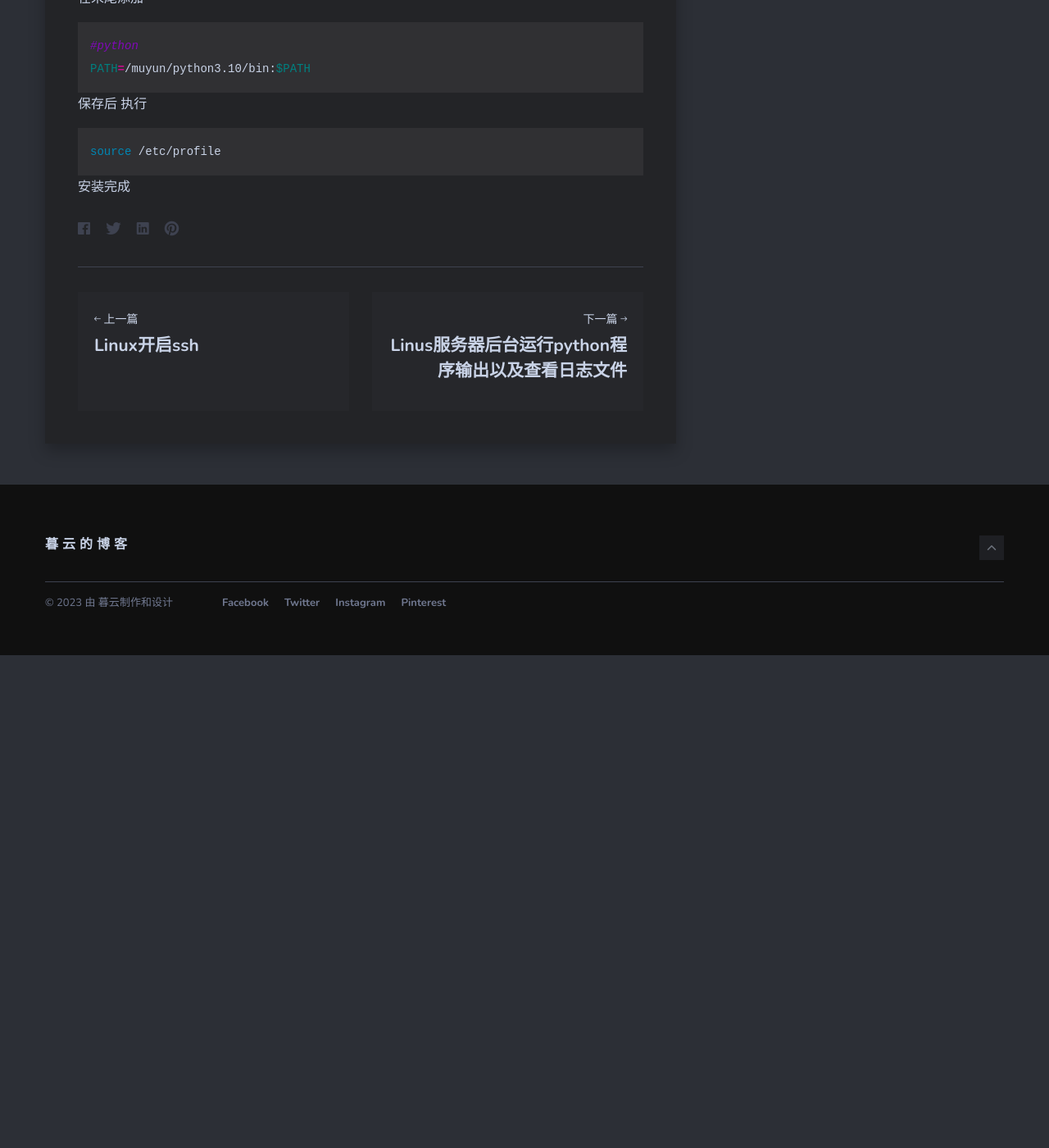
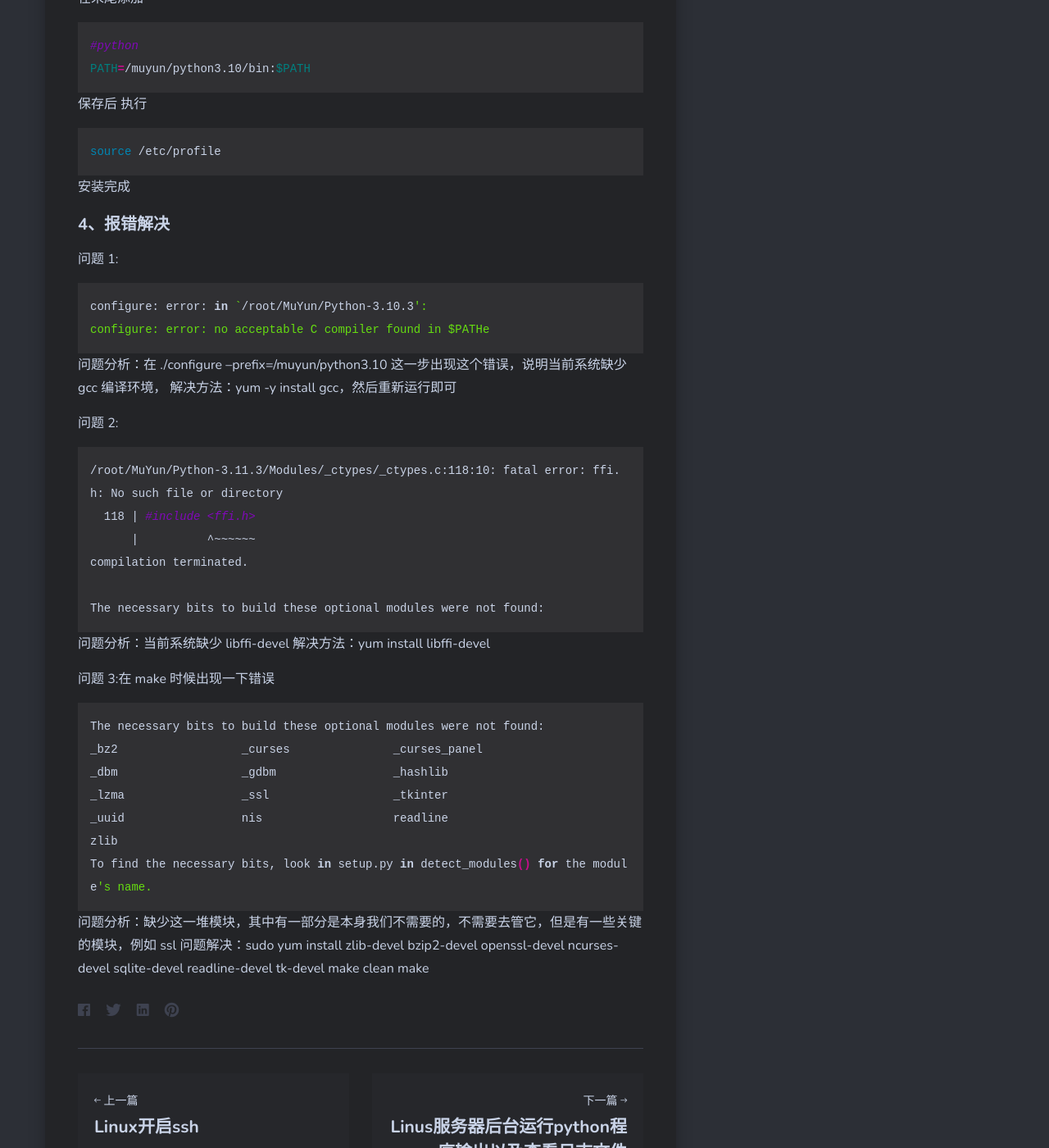
Before and after one commit to muyunR/muyunr.github.io, a Jekyll site: the page built from _posts/2022-08-28-Linux系统上安装python详细步骤.md, in a window 1280 px wide and 1400 px high, scrolled down 2586 px. Shown: the whole window at 82% size. Built offline with Jekyll 4.4.1, drawn with Linux system fonts in a browser that asks for light colours; nearby versions of some CDN libraries; before the commit the page ends 3385 px from its top, so only the background shows below that.

Commit message:
增加Linux安装python是遇到的一些错误的解决方案

````diff
--- a/_posts/2022-08-28-Linux系统上安装python详细步骤.md
+++ b/_posts/2022-08-28-Linux系统上安装python详细步骤.md
@@ -92,3 +92,46 @@ source /etc/profile
 ```
 
 安装完成
+
+#### 4、报错解决
+
+问题 1:
+
+```shell
+configure: error: in `/root/MuYun/Python-3.10.3':
+configure: error: no acceptable C compiler found in $PATHe
+```
+
+问题分析：在 ./configure --prefix=/muyun/python3.10 这一步出现这个错误，说明当前系统缺少 gcc 编译环境，
+解决方法：yum -y install gcc，然后重新运行即可
+
+问题 2:
+
+```shell
+/root/MuYun/Python-3.11.3/Modules/_ctypes/_ctypes.c:118:10: fatal error: ffi.h: No such file or directory
+  118 | #include <ffi.h>
+      |          ^~~~~~~
+compilation terminated.
+
+The necessary bits to build these optional modules were not found:
+```
+
+问题分析：当前系统缺少 libffi-devel
+解决方法：yum install libffi-devel
+
+问题 3:在 make 时候出现一下错误
+
+```shell
+The necessary bits to build these optional modules were not found:
+_bz2                  _curses               _curses_panel
+_dbm                  _gdbm                 _hashlib
+_lzma                 _ssl                  _tkinter
+_uuid                 nis                   readline
+zlib
+To find the necessary bits, look in setup.py in detect_modules() for the module's name.
+```
+
+问题分析：缺少这一堆模块，其中有一部分是本身我们不需要的，不需要去管它，但是有一些关键的模块，例如 ssl
+问题解决：sudo yum install zlib-devel bzip2-devel openssl-devel ncurses-devel sqlite-devel readline-devel tk-devel
+make clean
+make
````
